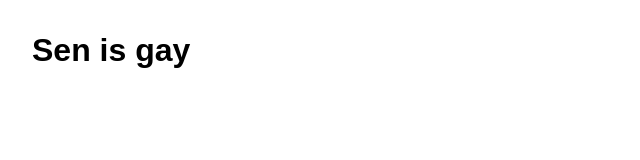
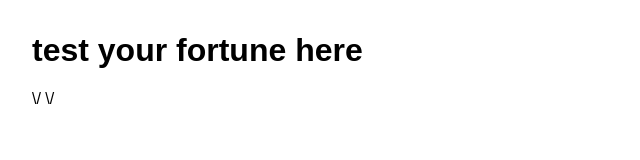
Before and after one commit to 7ephyr13/SGOOLDINGES, a plain HTML site: page index.html in a window 1280 px wide. Shown: the whole page, without its empty margins (0-640 px from the left). Drawn offline with Linux system fonts and the light colour scheme.

Commit message:
WebLab Run 16-11-2026 08:54:39 (UTC+01:00)

```diff
--- a/index.html
+++ b/index.html
@@ -7,7 +7,8 @@
   <link rel="stylesheet" href="style.css">
 </head>
 <body>
-  <h1>Sen is gay</h1>
+  <h1>test your fortune here</h1>
+  <p>\/ \/</p>
   <script src="script.js"></script>
 </body>
 </html>
```
Also changed, not shown: 1 other file.
